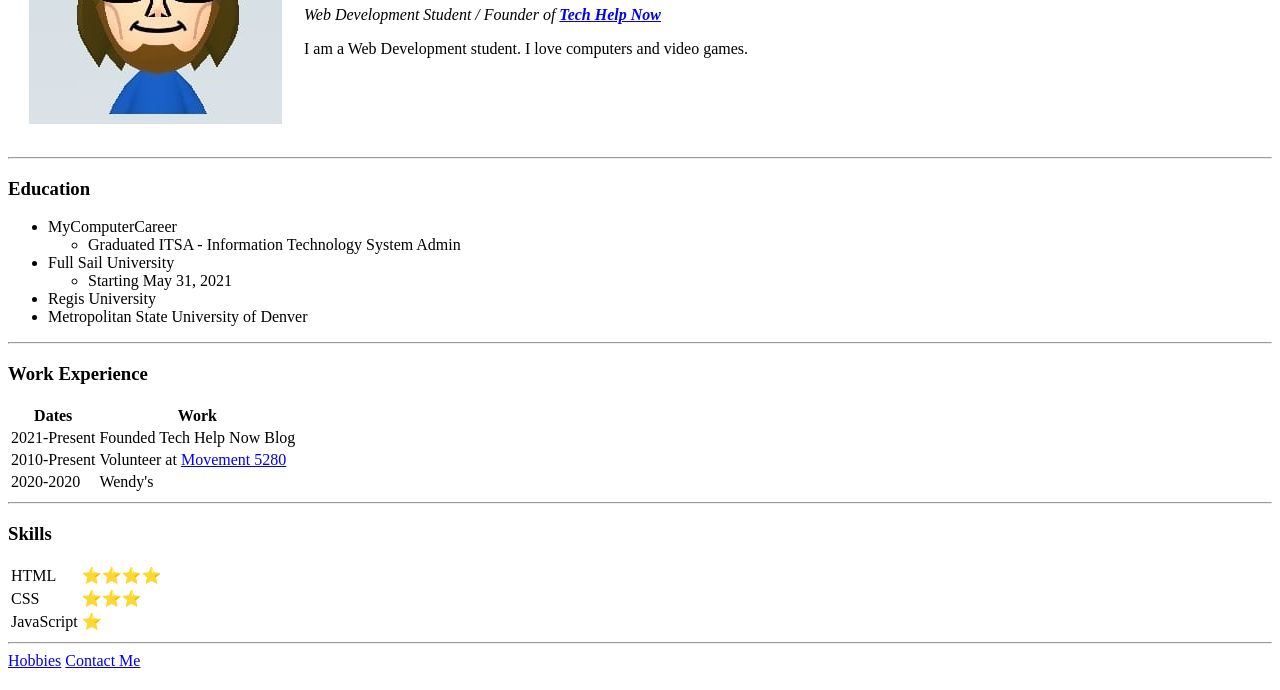
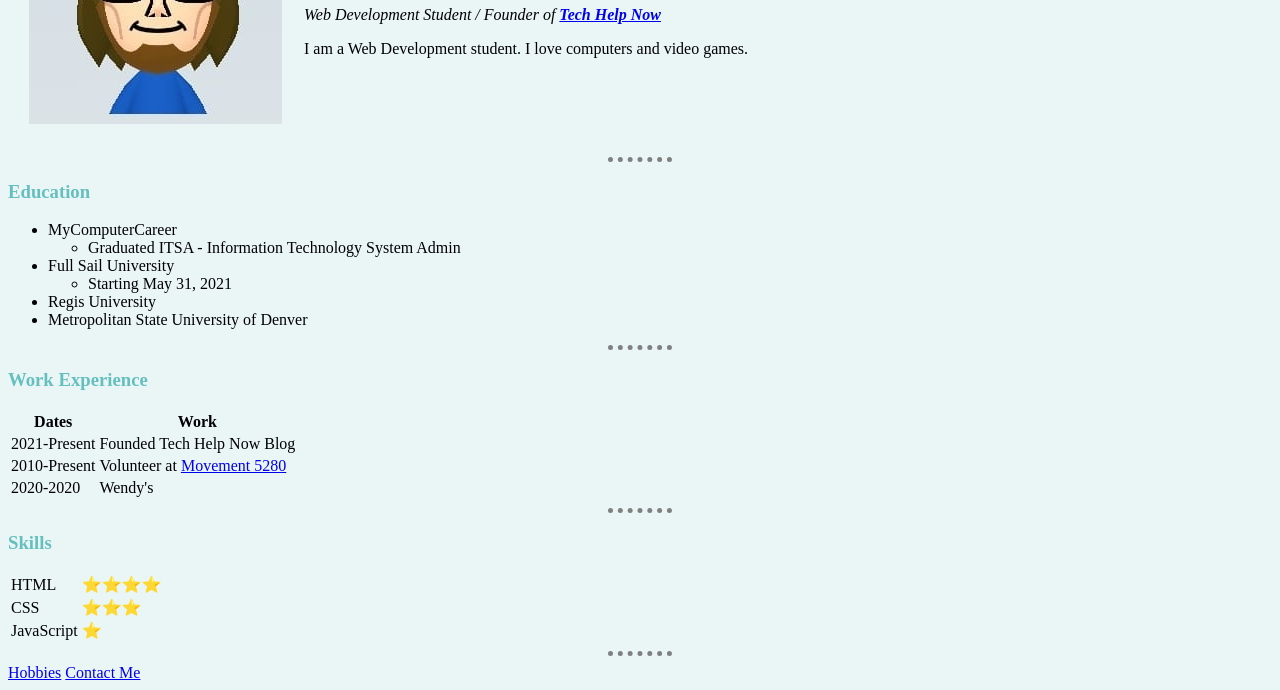
Before and after one commit to BenDen00001/cv, a plain HTML site: page index.html in a window 1280 px wide. Shown: the part 157-847 px from the top of the page. Drawn offline with Linux system fonts and the light colour scheme.

Commit message:
Added CSS Styles

```diff
--- a/contact-me.html
+++ b/contact-me.html
@@ -3,6 +3,7 @@
     <head>
         <meta charset="UTF-8">
         <title>Contact Me</title>
+        <link type="text/css" rel="stylesheet" href="css/styles.css">
     </head>
     <body>
         <h1>My Contact Details</h1>
--- /dev/null
+++ b/css/styles.css
@@ -0,0 +1,13 @@
+body {
+    background-color: #EAF6F6;
+}
+hr {
+    border-style: none;
+    border-top-style: dotted;
+    border-color: grey;
+    border-width: 5px;
+    width: 5%;
+}
+h1, h3 {
+    color: #66BFBF;
+}
--- a/index.html
+++ b/index.html
@@ -3,6 +3,7 @@
     <head>
         <meta charset="UTF-8">
         <title>Benjamin's Personal Site</title>
+        <link type="text/css" rel="stylesheet" href="css/styles.css">
     </head>
     <body>
         <table cellspacing="20">
@@ -10,7 +11,8 @@
                 <td><img src="images/profile.jpg" alt="Benjamin Profile Picture"></td>
                 <td>
                     <h1>Benjamin Denverstone</h1>
-                    <p><em>Web Development Student / Founder of <strong><a href="https://techhelpnowblog.blogspot.com">Tech Help Now</a></strong></em></p>
+                    <p><em>Web Development Student / Founder of
+                        <strong><a href="https://techhelpnowblog.blogspot.com">Tech Help Now</a></strong></em></p>
                     <p>I am a Web Development student. I love computers and video games.</p>
                 </td>
             </tr>
```
Also changed, not shown: hobbies.html (+1 -0 lines).
